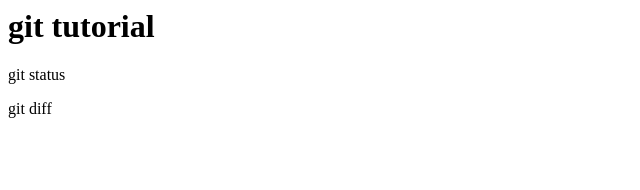
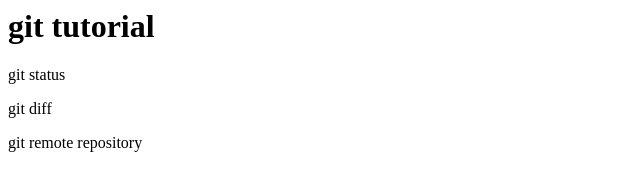
Before and after one commit to nsiii/git_tutorial_bak, a plain HTML site: page index.html in a window 1280 px wide. Shown: the whole page, without its empty margins (0-640 px from the left). Drawn offline with Linux system fonts and the light colour scheme.

Commit message:
git remote repositoryを追記

```diff
--- a/index.html
+++ b/index.html
@@ -1,3 +1,4 @@
 <h1>git tutorial</h1>
 <p>git status</p>
 <p>git diff</p>
+<p>git remote repository</p>
```
